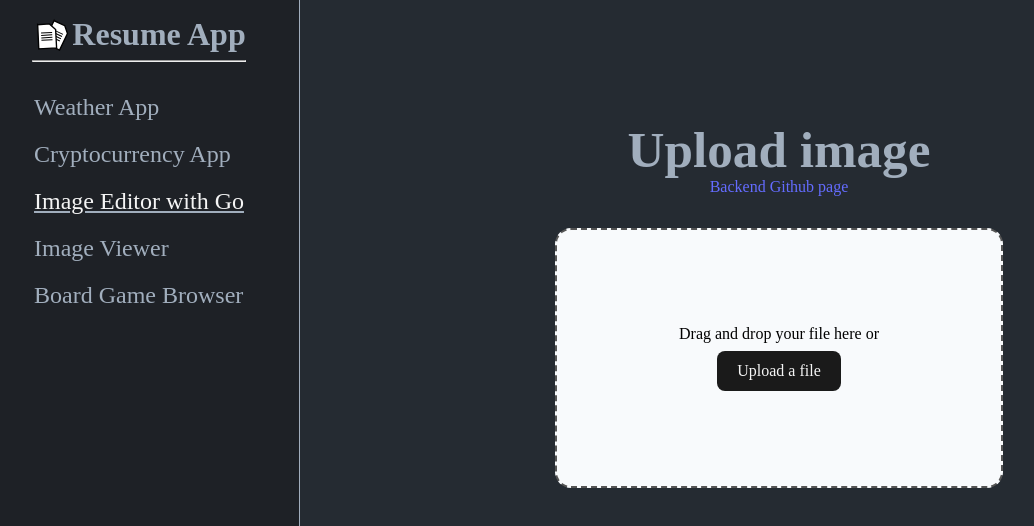
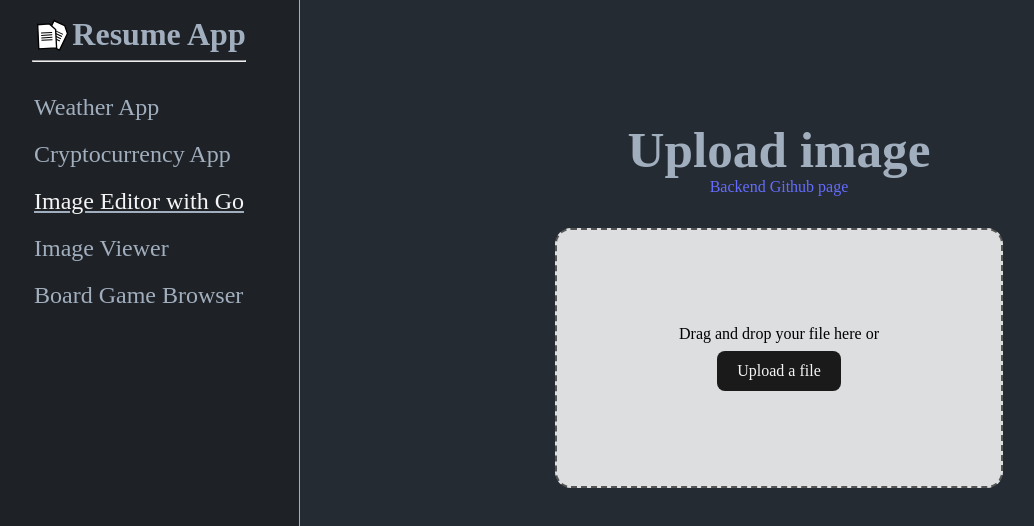
Before and after one commit to JagWoyat/resume-app, a React (Vite) app: page /image-editor in a window 1280 px wide. Shown: the top 526 px of the page, without its empty margins (21-1055 px from the left). Built offline with nearby package versions, Linux system fonts and the light colour scheme.

Commit message:
image uploader label style fix

```diff
--- a/src/components/ImageEditor/ImageUploader.jsx
+++ b/src/components/ImageEditor/ImageUploader.jsx
@@ -206,7 +206,9 @@ export default function ImageUploader({ title, request }) {
 					onSubmit={handleSubmit}
 				>
 					<label
-            className={dragActive ? styles.LabelActive : styles.Label}
+						className={`${styles.Label} ${
+							dragActive ? styles.LabelActive : styles.LabelDefault
+						}`}
 						htmlFor="image-input"
 					>
 						<input
--- a/src/components/ImageEditor/ImageUploader.module.css
+++ b/src/components/ImageEditor/ImageUploader.module.css
@@ -24,16 +24,13 @@
 	justify-content: center;
 	border-radius: 1rem;
 	border: 2px dashed #555;
-	background-color: #f8fafc;
+}
+
+.LabelDefault {
+	background-color: #dcdee0;
 }
 
 .LabelActive {
-	height: 100%;
-	display: flex;
-	align-items: center;
-	justify-content: center;
-	border-radius: 1rem;
-	border: 2px dashed #555;
 	background-color: #ffffff;
 }
 
```
Lines whose indentation alone changed are shown as unchanged.
